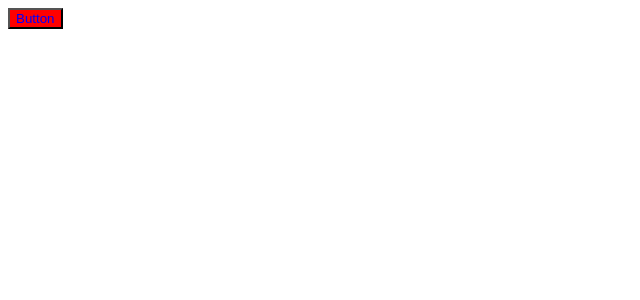
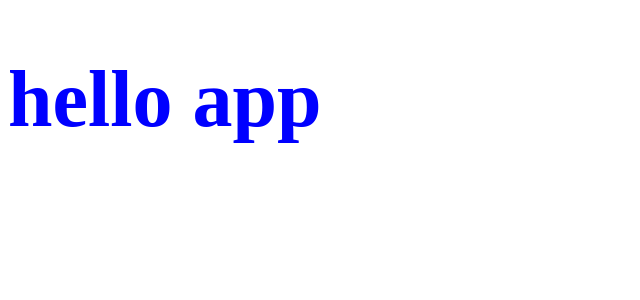
Before and after one commit to Vickyvanshaj/REACT, a React (Create React App) app: page / in a window 1280 px wide. Shown: the top 300 px of the page, without its empty margins (0-640 px from the left). Built offline with nearby package versions, Linux system fonts and the light colour scheme.

Commit message:
Inline css 2

```diff
--- a/src/App.js
+++ b/src/App.js
@@ -1,12 +1,15 @@
 import React from 'react'
 
 const App=()=>{
-    const btnStyle={
-        color:"blue",
-        backgroundColor:"red",
-    };
+    const textc={
+        color:'blue'
+    }
+    const texts={
+        fontSize:'80px'
+    }
     return <React.Fragment>
-        <button style={btnStyle}>Button</button>
+        <h1 style={{...textc,...texts}}>hello app</h1>
+        {/* <h1 style={{ ...textc, ...{ fontSize: "200px" } }}>Hello App</h1> */}
     </React.Fragment>
 }
 export default App;
```
